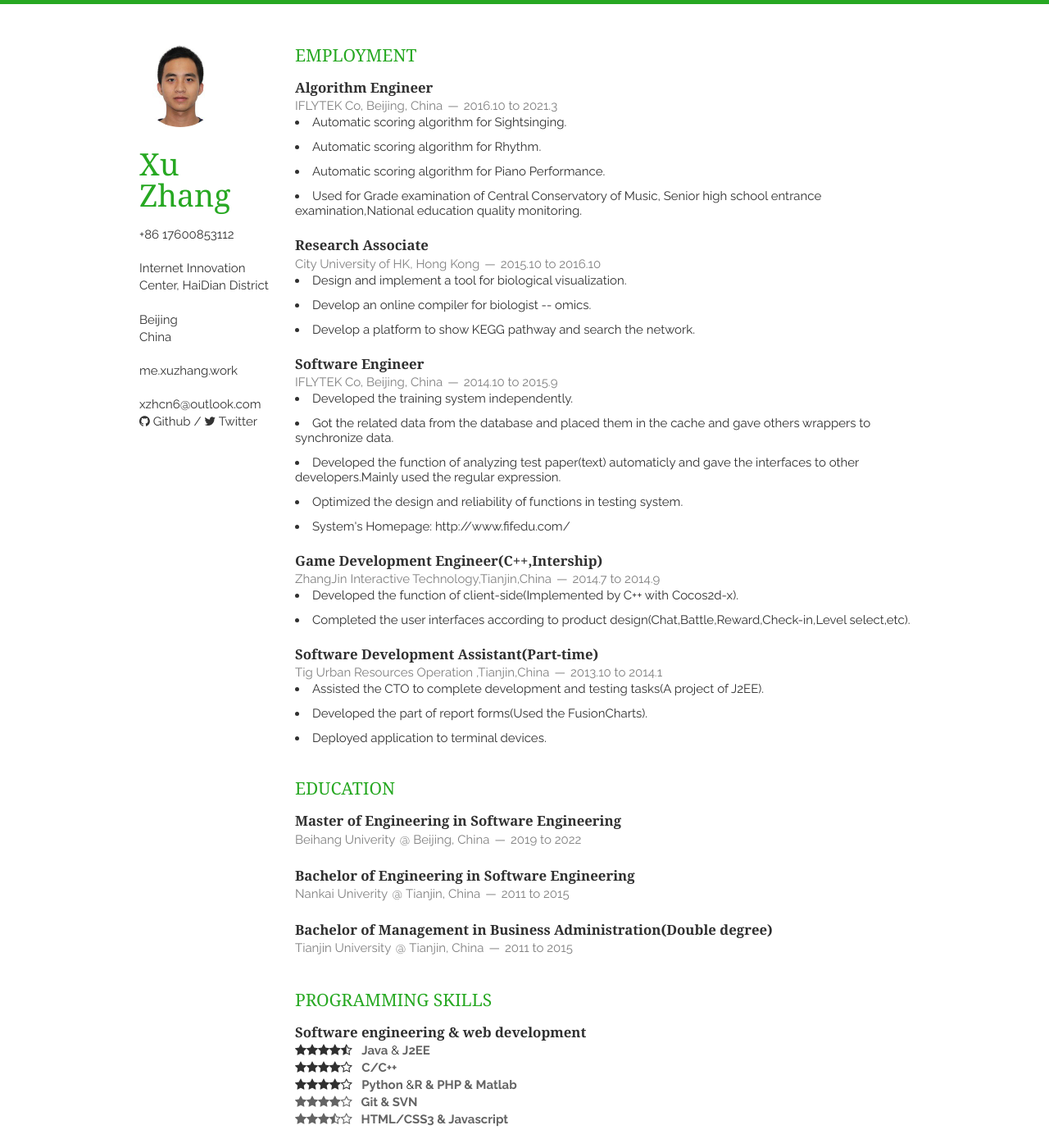
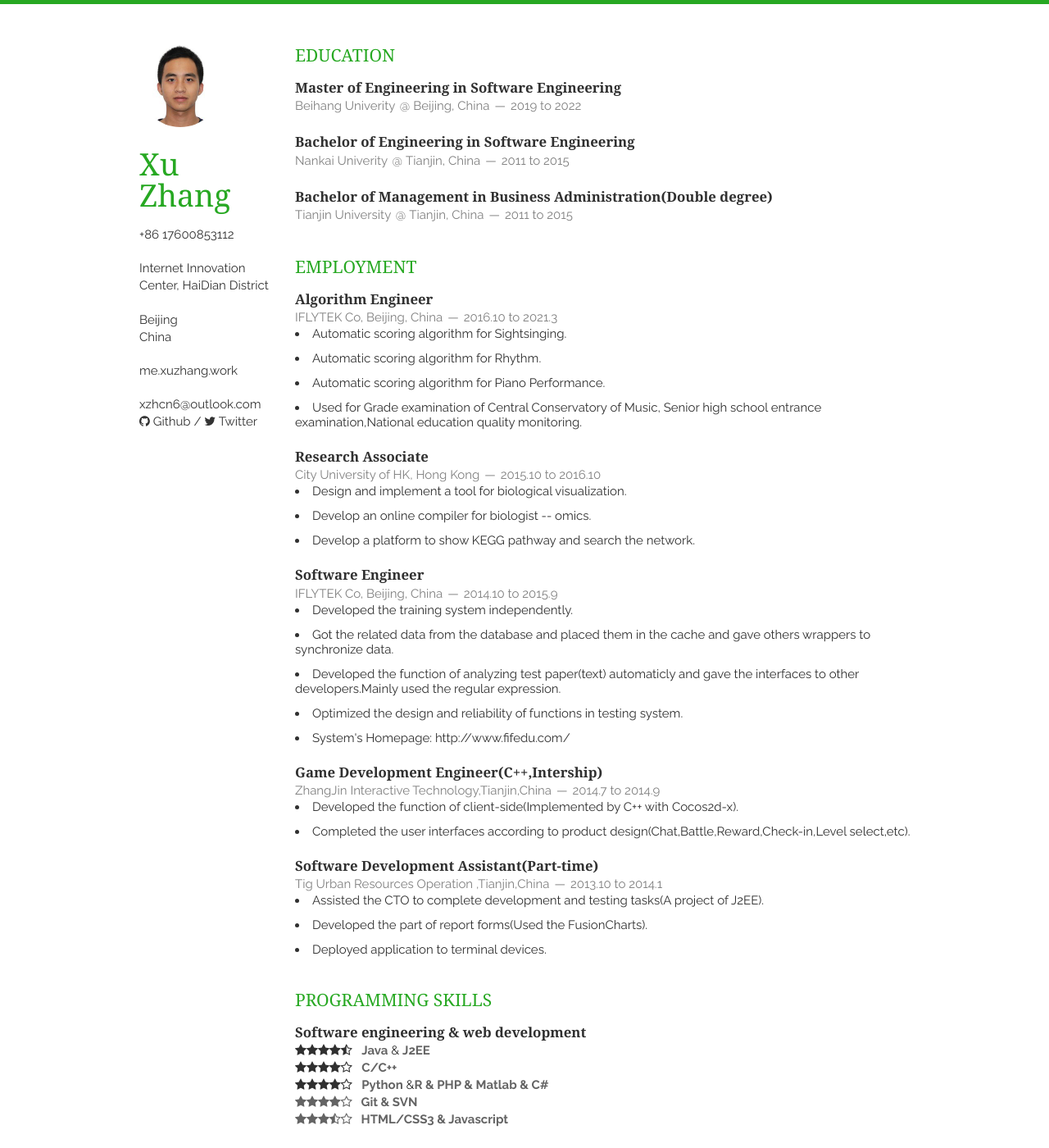
Before and after one commit to xzhcn6/vitae, a Jekyll site: the page built from index.html, in a window 1280 px wide and 1400 px high. Shown: the whole window at 82% size. Built offline with Jekyll 4.4.1, drawn with Linux system fonts in a browser that asks for light colours; nearby versions of some CDN libraries; Markdown is read by kramdown in place of the engine named in the settings; the list of posts is cut into pages by our own code; some of the changed text lies outside the part shown.

Commit message:
[#]layout.

```diff
--- a/_includes/certificate.html
+++ b/_includes/certificate.html
@@ -7,6 +7,6 @@
         <p>Fund and Securities qualification</p>
     </article>
     <article>
-        <p>Motor Vehicles driver's license(C1)</p>
+        <p>Motor Vehicles driver's license(C1,D)</p>
     </article>
 </section>
--- a/_includes/skills.html
+++ b/_includes/skills.html
@@ -13,7 +13,7 @@
         </p>
         <p>
         <i class="fa fa-star"></i><i class="fa fa-star"></i><i class="fa fa-star"></i><i class="fa fa-star"></i><i class="fa fa-star-o"></i>
-        &nbsp;&nbsp;<em>Python </em> &amp;<em>R</en> &amp; <em>PHP</em> &amp; <em>Matlab</em>
+        &nbsp;&nbsp;<em>Python </em> &amp;<em>R</en> &amp; <em>PHP</em> &amp; <em>Matlab</em>  &amp; <em>C#</em>
         </p>
         <p>
         <i class="fa fa-star"></i><i class="fa fa-star"></i><i class="fa fa-star"></i><i class="fa fa-star"></i><i class="fa fa-star-o"></i>
--- a/index.html
+++ b/index.html
@@ -2,9 +2,9 @@
 layout: layout
 ---
 
+{% include education.html %}
+
 {% include employment.html %}
-
-{% include education.html %}
 
 {% include skills.html %}
 
```
